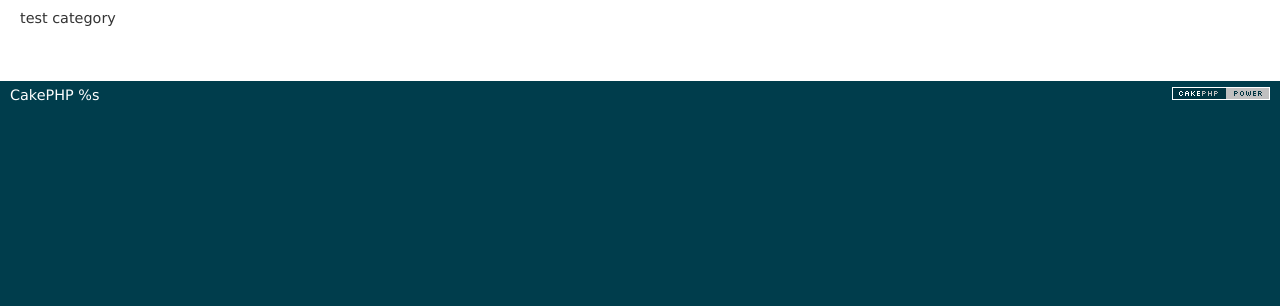
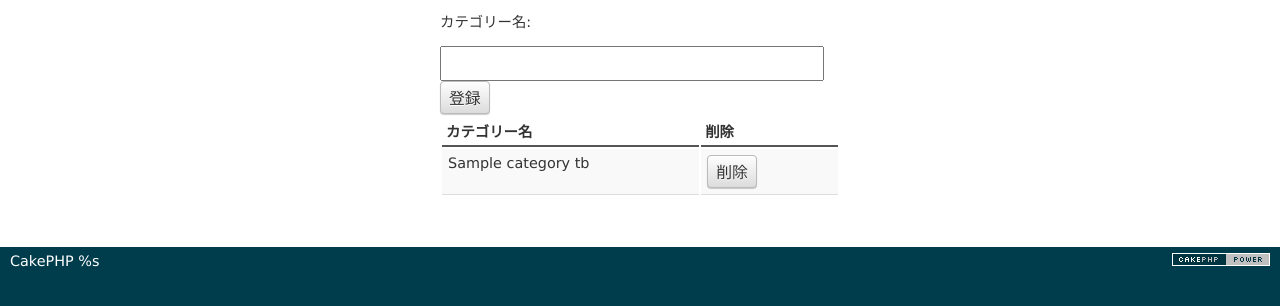
Before and after one commit to watarukoshikawa/shopping, a CakePHP app: the page made by cakephp/app/View/Category/category.ctp in a window 1280 px wide. Shown: the part 47-353 px from the top of the page. Run offline with PHP 8.4 and a stand-in for CakePHP, Linux system fonts and the light colour scheme; the template is opened without the code that fills it: most values are stand-ins (such as "Sample title", 1, 10 or a date in 2020); data that the repository does not hold is empty; some libraries are stand-ins or nearby versions.

Commit message:
Category 動作部分ほぼ完成、 削除部分のみ変更余地あり

```diff
--- a/cakephp/app/View/Category/category.ctp
+++ b/cakephp/app/View/Category/category.ctp
@@ -1 +1,35 @@
-<p>test category</p>
+<style type="text/css">
+	div#main_area{
+		width: 400px ;
+		margin: 0 auto;
+	}
+</style>
+
+<div id="main_area">
+	<div id="form_area">
+		<form action="/shopping/cakephp/category/run_regist" method="POST">
+			<p>カテゴリー名:</p>
+			<input type="text" name="category_name">
+			<input type="submit" name="category_regist" value="登録">
+		</form>
+	</div>
+	<div id="table_area">
+		<table>
+			<tr>
+				<th>カテゴリー名</th>
+				<th>削除</th>
+			</tr>
+			<?php foreach ($table_data as $data): ?>
+			<tr>
+				<td><?php echo $data['category_tb']['name'] ?></td>
+				<td>
+					<form action="/shopping/cakephp/category/run_delete" method="POST">
+						<input type="hidden" name="delete_id" value="<?php echo $data['category_tb']['id'] ?>">
+						<input type="submit" value="削除">
+					</form>
+				</td>
+			</tr>
+		<?php endforeach; ?>
+		</table>
+	</div>
+</div>
```
Also changed, not shown: cakephp/app/Controller/CategoryController.php (+29 -0 lines).
